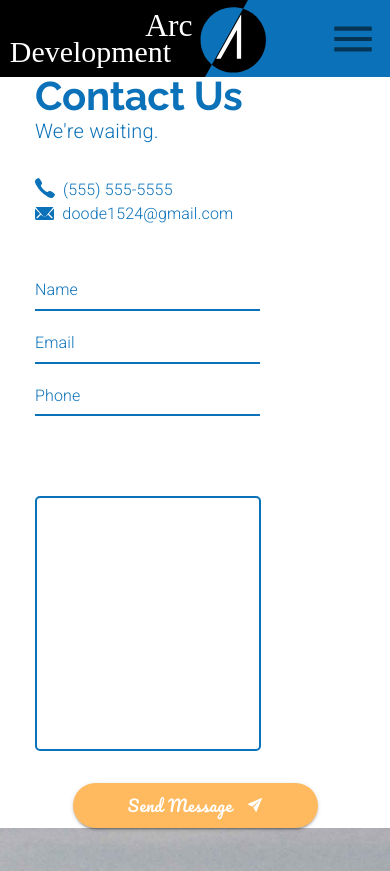
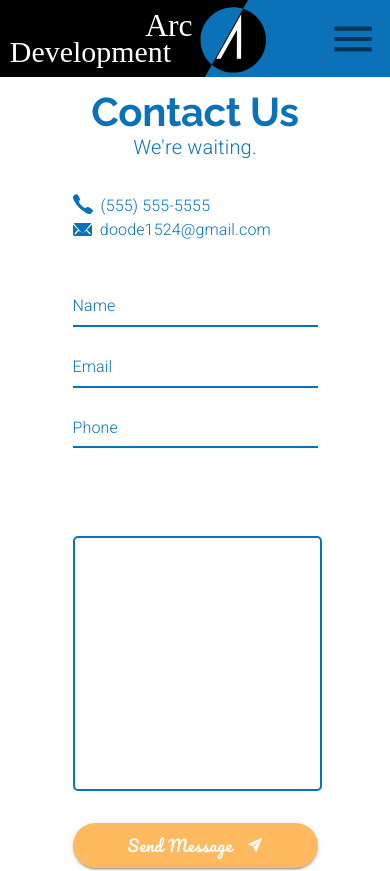
Before and after one commit to Doode1524/material-ui-project1, a React (Create React App) app: page /contact in a window 390 px wide. Shown: the top 871 px of the page. Built offline with nearby package versions, Linux system fonts and the light colour scheme.

Commit message:
finish contact page responsive design

```diff
--- a/src/components/Contact.js
+++ b/src/components/Contact.js
@@ -28,6 +28,9 @@
     backgroundRepeat: "no-repeat",
     height: "60em",
     paddingBottom: "10em",
+    [theme.breakpoints.down("md")]: {
+      backgroundImage: `url(${mobileBackground})`,
+    },
   },
   estimateButton: {
     ...theme.typography.estimate,
@@ -41,7 +44,7 @@
     "&:hover": {
       backgroundColor: theme.palette.secondary.light,
     },
-    [theme.breakpoints.down("sm")]: {
+    [theme.breakpoints.down("md")]: {
       marginLeft: 0,
       marginRight: 0,
     },
@@ -51,7 +54,7 @@
     fontSize: "0.7rem",
     height: 35,
     padding: 5,
-    [theme.breakpoints.down("sm")]: {
+    [theme.breakpoints.down("md")]: {
       marginBottom: "2em",
     },
   },
@@ -77,6 +80,7 @@
   const classes = useStyles();
   const theme = useTheme();
   const matchesSM = useMediaQuery(theme.breakpoints.down("sm"));
+  const matchesMD = useMediaQuery(theme.breakpoints.down("md"));
 
   const [name, setName] = useState("");
   const [email, setEmail] = useState("");
@@ -93,15 +97,24 @@
         lg={4}
         xl={3}
         alignItems="center"
+        style={{
+          marginBottom: matchesMD ? "5em" : 0,
+          marginTop: matchesSM ? "1em" : matchesMD ? "5em" : 0,
+        }}
       >
         <Grid item>
           <Grid container direction="column">
             <Grid item>
-              <Typography variant="h2" style={{ lineHeight: 1 }}>
+              <Typography
+                variant="h2"
+                align={matchesMD ? "center" : undefined}
+                style={{ lineHeight: 1 }}
+              >
                 Contact Us
               </Typography>
               <Typography
                 variant="body1"
+                align={matchesMD ? "center" : undefined}
                 style={{ color: theme.palette.common.blue }}
               >
                 We're waiting.
@@ -141,27 +154,35 @@
                 </Typography>
               </Grid>
             </Grid>
-            <Grid item container style={{ maxWidth: "20em" }}>
-              <Grid item>
+            <Grid
+              item
+              container
+              direction="column"
+              style={{ maxWidth: "20em" }}
+            >
+              <Grid item style={{ marginBottom: "0.5em" }}>
                 <TextField
                   label="Name"
                   id="name"
+                  fullWidth
                   value={name}
                   onChange={(event) => setName(event.target.value)}
                 />
               </Grid>
-              <Grid item>
+              <Grid item style={{ marginBottom: "0.5em" }}>
                 <TextField
                   label="Email"
                   id="email"
+                  fullWidth
                   value={email}
                   onChange={(event) => setEmail(event.target.value)}
                 />
               </Grid>
-              <Grid item>
+              <Grid item style={{ marginBottom: "0.5em" }}>
                 <TextField
                   label="Phone"
                   id="phone"
+                  fullWidth
                   value={phone}
                   onChange={(event) => setPhone(event.target.value)}
                 />
@@ -170,6 +191,7 @@
             <Grid item style={{ maxWidth: "20em" }}>
               <TextField
                 value={message}
+                fullWidth
                 InputProps={{ disableUnderline: true }}
                 className={classes.message}
                 multiline
@@ -194,29 +216,35 @@
       <Grid
         item
         container
+        direction={matchesMD ? "column" : "row"}
         className={classes.background}
         lg={8}
         xl={9}
         alignItems="center"
+        justify={matchesMD ? "center" : undefined}
       >
         <Grid
           item
           style={{
-            marginLeft: matchesSM ? 0 : "3em",
-            textAlign: matchesSM ? "center" : "inherit",
+            marginLeft: matchesMD ? 0 : "3em",
+            textAlign: matchesMD ? "center" : "inherit",
           }}
         >
           <Grid container direction="column">
             <Grid item>
-              <Typography variant="h2">
+              <Typography align={matchesMD ? "center" : undefined} variant="h2">
                 Simple Software.
                 <br />
                 Revolutionary Results.
               </Typography>
-              <Typography variant="subtitle2" style={{ fontSize: "1.5rem" }}>
+              <Typography
+                align={matchesMD ? "center" : undefined}
+                variant="subtitle2"
+                style={{ fontSize: "1.5rem" }}
+              >
                 Take advantage of the 21st Century.
               </Typography>
-              <Grid container justify={matchesSM ? "center" : undefined} item>
+              <Grid container justify={matchesMD ? "center" : undefined} item>
                 <Button
                   component={Link}
                   to="/revolution"
--- a/src/components/ui/Theme.js
+++ b/src/components/ui/Theme.js
@@ -88,6 +88,10 @@
       },
     },
     MuiInput: {
+      root: {
+        color: arcGrey,
+        fontWeight: 300,
+      },
       underline: {
         "&:before": {
           borderBottom: `2px solid ${arcBlue}`,
```
